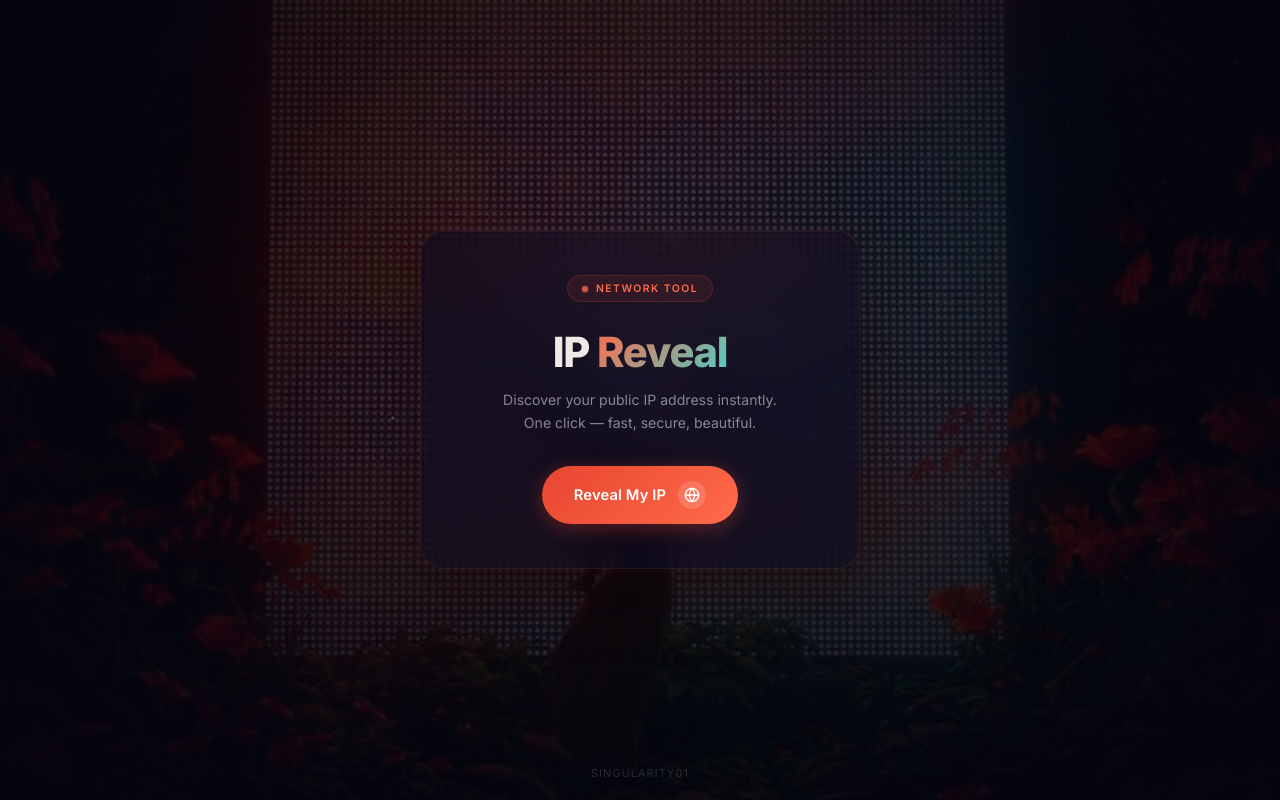
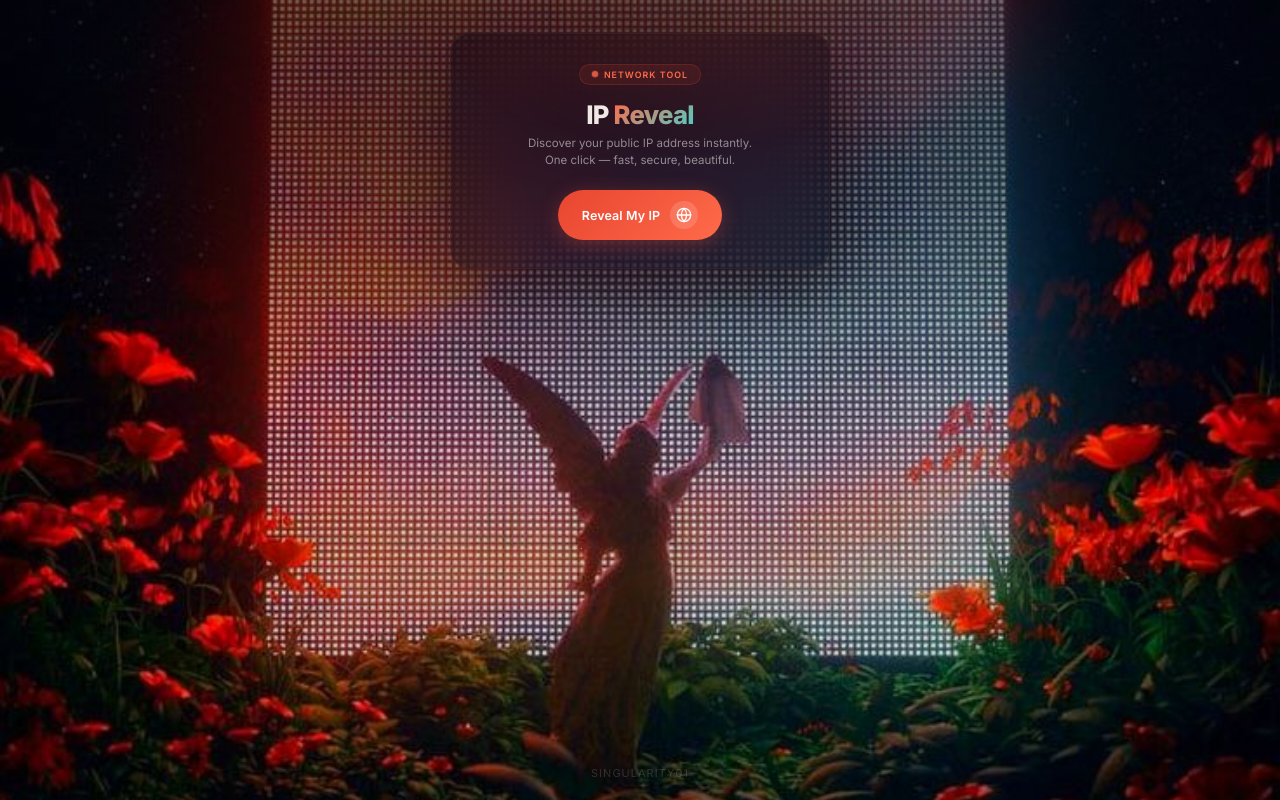
Before and after one commit to ayushagnihotrii/Singularity01, a Flask app: page / in a window 1280 px wide. Run offline with Flask 3, Linux system fonts and the light colour scheme; parts of the project's set-up code (start-up, migrations or seed data) failed here and were passed over.

Commit message:
Brighten hero image, reduce text sizes, position card above girl

```diff
--- a/static/style.css
+++ b/static/style.css
@@ -51,7 +51,7 @@ body {
   object-fit: cover;
   object-position: center;
   display: block;
-  filter: brightness(0.55) saturate(1.2);
+  filter: brightness(0.9) saturate(1.15);
   animation: imgFadeIn 1.5s ease both;
 }
 
@@ -71,8 +71,8 @@ body {
   position: absolute;
   inset: 0;
   background:
-    radial-gradient(ellipse 50% 70% at 50% 50%, transparent 0%, rgba(5, 5, 16, 0.75) 100%),
-    linear-gradient(180deg, rgba(5, 5, 16, 0.3) 0%, rgba(5, 5, 16, 0.6) 100%);
+    radial-gradient(ellipse 60% 40% at 50% 15%, rgba(5, 5, 16, 0.55) 0%, transparent 100%),
+    linear-gradient(180deg, rgba(5, 5, 16, 0.35) 0%, transparent 40%, transparent 100%);
   pointer-events: none;
 }
 
@@ -177,22 +177,22 @@ body {
   position: relative;
   z-index: 2;
   display: flex;
-  align-items: center;
+  align-items: flex-start;
   justify-content: center;
   width: 100%;
   height: 100%;
-  padding: 24px;
+  padding: 32px 24px 24px;
 }
 
 /* ===== Glass Card ===== */
 .card {
   position: relative;
   width: 100%;
-  max-width: 440px;
-  padding: 44px 36px;
-  background: var(--bg-card);
-  border: 1px solid var(--border-card);
-  border-radius: var(--radius);
+  max-width: 380px;
+  padding: 28px 28px;
+  background: rgba(5, 5, 16, 0.45);
+  border: 1px solid rgba(255, 100, 80, 0.08);
+  border-radius: 20px;
   backdrop-filter: blur(32px) saturate(1.4);
   -webkit-backdrop-filter: blur(32px) saturate(1.4);
   text-align: center;
@@ -242,16 +242,16 @@ body {
   position: relative;
   display: inline-flex;
   align-items: center;
-  gap: 8px;
-  padding: 6px 14px;
+  gap: 6px;
+  padding: 4px 12px;
   border-radius: 50px;
   background: rgba(232, 69, 48, 0.1);
   border: 1px solid rgba(232, 69, 48, 0.2);
-  font-size: 0.65rem;
+  font-size: 0.55rem;
   font-weight: 600;
-  letter-spacing: 0.14em;
+  letter-spacing: 0.12em;
   color: var(--accent-warm);
-  margin-bottom: 28px;
+  margin-bottom: 16px;
   text-transform: uppercase;
 }
 
@@ -280,11 +280,11 @@ body {
 /* ===== Typography ===== */
 .title {
   position: relative;
-  font-size: 2.6rem;
+  font-size: 1.6rem;
   font-weight: 800;
   letter-spacing: -0.03em;
   line-height: 1.1;
-  margin-bottom: 12px;
+  margin-bottom: 6px;
   color: var(--text-primary);
 }
 
@@ -297,10 +297,10 @@ body {
 
 .subtitle {
   position: relative;
-  font-size: 0.88rem;
+  font-size: 0.72rem;
   color: var(--text-secondary);
-  line-height: 1.65;
-  margin-bottom: 32px;
+  line-height: 1.55;
+  margin-bottom: 20px;
 }
 
 /* ===== CTA Button ===== */
@@ -308,14 +308,14 @@ body {
   position: relative;
   display: inline-flex;
   align-items: center;
-  gap: 12px;
-  padding: 15px 32px;
+  gap: 10px;
+  padding: 11px 24px;
   border: none;
   border-radius: 50px;
   background: linear-gradient(135deg, var(--accent), var(--accent-warm));
   color: #fff;
   font-family: var(--font);
-  font-size: 0.92rem;
+  font-size: 0.78rem;
   font-weight: 600;
   cursor: pointer;
   transition: var(--transition);
@@ -445,12 +445,12 @@ body {
 }
 
 .ip-display {
-  font-size: 2rem;
+  font-size: 1.5rem;
   font-weight: 700;
   letter-spacing: 0.04em;
   color: var(--text-primary);
   font-variant-numeric: tabular-nums;
-  padding: 18px 0;
+  padding: 12px 0;
   border-top: 1px solid rgba(255, 255, 255, 0.06);
   border-bottom: 1px solid rgba(255, 255, 255, 0.06);
   text-shadow: 0 0 30px var(--accent-glow);
```
